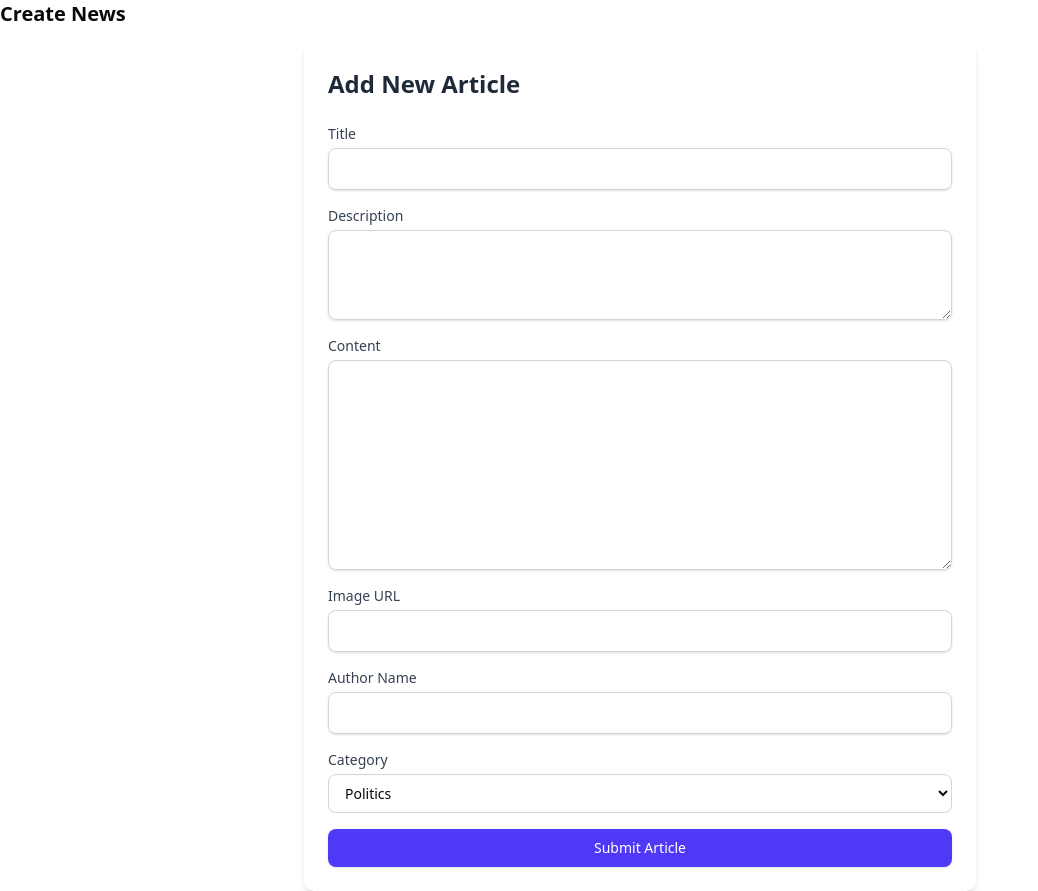
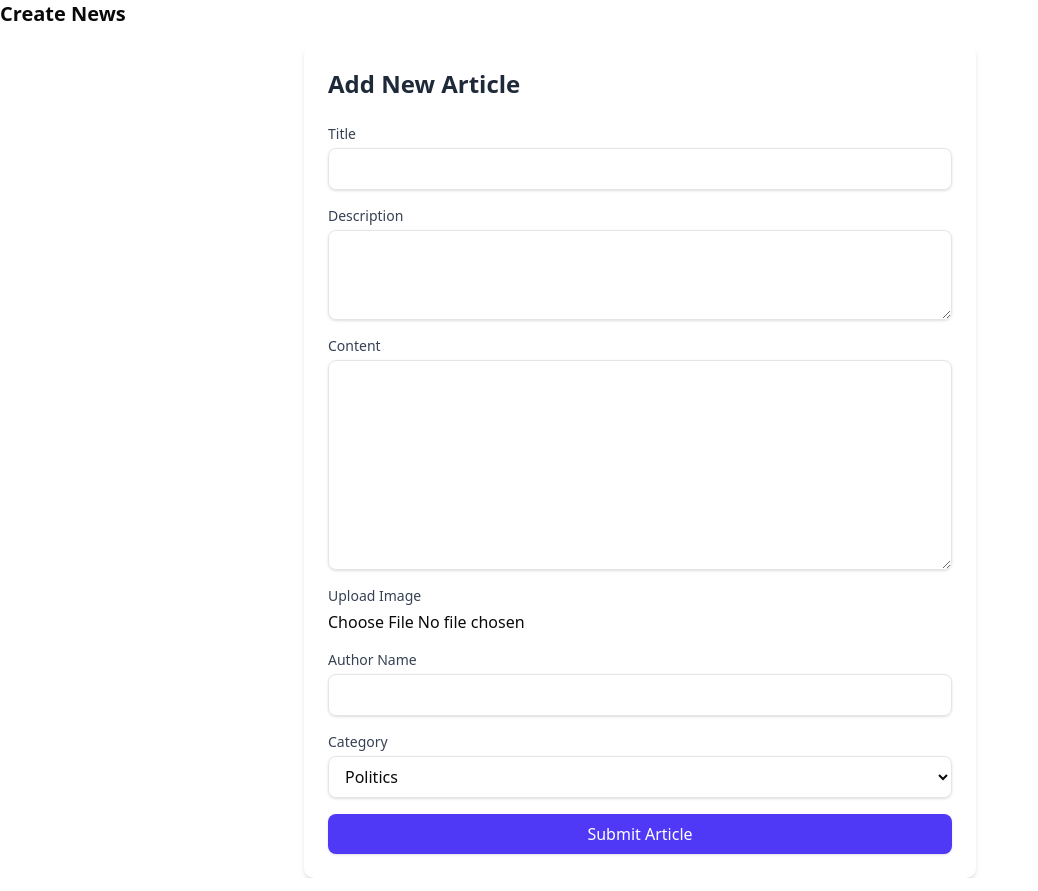
Before and after one commit to Jestin-Oommen/Newspaper, a Next.js app: page /create in a window 1280 px wide. Shown: the whole page, without its empty margins (0-1038 px from the left). Built offline with nearby package versions, Linux system fonts and the light colour scheme.

Commit message:
Skeketon, News Page

```diff
--- /dev/null
+++ b/app/api/articles/route.js
@@ -0,0 +1,61 @@
+import { NextResponse } from 'next/server';
+
+import { writeFile } from 'fs/promises';
+import path from 'path';
+import { mkdir } from 'fs/promises';
+import { existsSync } from 'fs';
+
+import { PrismaClient } from '@prisma/client';
+
+const prisma = new PrismaClient();
+
+export async function POST(req) {
+  try {
+    const formData = await req.formData();
+
+    const title = formData.get('title');
+    const description = formData.get('description');
+    const content = formData.get('content');
+    const author = formData.get('author');
+    const category = formData.get('category');
+    const imageFile = formData.get('image');
+
+    // Validate image file
+    if (!imageFile || typeof imageFile.name !== 'string') {
+      return NextResponse.json({ error: 'Image file is required' }, { status: 400 });
+    }
+
+    const buffer = Buffer.from(await imageFile.arrayBuffer());
+    const uploadDir = path.join(process.cwd(), 'public/uploads');
+
+    // Ensure the uploads directory exists
+    if (!existsSync(uploadDir)) {
+      await mkdir(uploadDir, { recursive: true });
+    }
+
+    const fileName = `${Date.now()}-${imageFile.name}`;
+    const filePath = path.join(uploadDir, fileName);
+
+    // Write the file to disk
+    await writeFile(filePath, buffer);
+
+    const imageUrl = `/uploads/${fileName}`; // This is the public URL path
+
+    // Store article in DB
+    const article = await prisma.article.create({
+      data: {
+        title,
+        description,
+        content,
+        imageUrl,
+        author,
+        category,
+      },
+    });
+
+    return NextResponse.json({ article }, { status: 201 });
+  } catch (error) {
+    console.error('Error saving article:', error);
+    return NextResponse.json({ error: 'Internal Server Error' }, { status: 500 });
+  }
+}
--- a/app/api/articles/route.ts
+++ /dev/null
@@ -1,31 +0,0 @@
-import { NextResponse } from 'next/server';
-import { PrismaClient } from '@prisma/client';
-
-const prisma = new PrismaClient();
-
-export async function POST(req: Request) {
-  try {
-    const body = await req.json();
-    const { title, description, content, imageUrl, author, category } = body;
-
-    if (!title || !description || !content || !imageUrl || !author || !category) {
-      return NextResponse.json({ message: 'All fields are required' }, { status: 400 });
-    }
-
-    const article = await prisma.article.create({
-      data: {
-        title,
-        description,
-        content,
-        imageUrl,
-        author,
-        category,
-      },
-    });
-
-    return NextResponse.json(article, { status: 201 });
-  } catch (error) {
-    console.error('Error creating article:', error);
-    return NextResponse.json({ message: 'Internal Server Error' }, { status: 500 });
-  }
-}
--- a/components/NewsForm.tsx
+++ b/components/NewsForm.tsx
@@ -1,4 +1,4 @@
-'use client'
+'use client';
 import { useState } from 'react';
 import { useRouter } from 'next/navigation';
 
@@ -7,20 +7,21 @@ export default function NewsForm() {
     title: '',
     description: '',
     content: '',
-    imageUrl: '',
+    image: null, // now storing the File
     author: '',
-    category: 'politics'
+    category: 'politics',
   });
   const [isSubmitting, setIsSubmitting] = useState(false);
   const [error, setError] = useState('');
   const router = useRouter();
 
   const handleChange = (e) => {
-    const { name, value } = e.target;
-    setFormData(prev => ({
-      ...prev,
-      [name]: value
-    }));
+    const { name, value, files } = e.target;
+    if (name === 'image') {
+      setFormData(prev => ({ ...prev, image: files[0] }));
+    } else {
+      setFormData(prev => ({ ...prev, [name]: value }));
+    }
   };
 
   const handleSubmit = async (e) => {
@@ -29,29 +30,32 @@ export default function NewsForm() {
     setError('');
 
     try {
+      const form = new FormData();
+      form.append('title', formData.title);
+      form.append('description', formData.description);
+      form.append('content', formData.content);
+      form.append('image', formData.image);
+      form.append('author', formData.author);
+      form.append('category', formData.category);
+
       const response = await fetch('/api/articles', {
         method: 'POST',
-        headers: {
-          'Content-Type': 'application/json',
-        },
-        body: JSON.stringify(formData),
+        body: form,
       });
 
       if (!response.ok) {
         throw new Error('Failed to submit article');
       }
 
-      // Reset form after successful submission
       setFormData({
         title: '',
         description: '',
         content: '',
-        imageUrl: '',
+        image: null,
         author: '',
-        category: 'politics'
+        category: 'politics',
       });
 
-      // Redirect or show success message
       router.refresh();
       alert('Article submitted successfully!');
     } catch (err) {
@@ -67,7 +71,7 @@ export default function NewsForm() {
 
       {error && <div className="mb-4 p-3 bg-red-100 text-red-700 rounded">{error}</div>}
 
-      <form onSubmit={handleSubmit} className="space-y-4">
+      <form onSubmit={handleSubmit} className="space-y-4" encType="multipart/form-data">
         <div>
           <label htmlFor="title" className="block text-sm font-medium text-gray-700">Title</label>
           <input
@@ -77,7 +81,7 @@ export default function NewsForm() {
             value={formData.title}
             onChange={handleChange}
             required
-            className="mt-1 block w-full px-3 py-2 border border-gray-300 rounded-md shadow-sm focus:outline-none focus:ring-indigo-500 focus:border-indigo-500"
+            className="mt-1 block w-full px-3 py-2 border rounded-md shadow-sm"
           />
         </div>
 
@@ -90,7 +94,7 @@ export default function NewsForm() {
             onChange={handleChange}
             required
             rows={3}
-            className="mt-1 block w-full px-3 py-2 border border-gray-300 rounded-md shadow-sm focus:outline-none focus:ring-indigo-500 focus:border-indigo-500"
+            className="mt-1 block w-full px-3 py-2 border rounded-md shadow-sm"
           />
         </div>
 
@@ -103,20 +107,20 @@ export default function NewsForm() {
             onChange={handleChange}
             required
             rows={8}
-            className="mt-1 block w-full px-3 py-2 border border-gray-300 rounded-md shadow-sm focus:outline-none focus:ring-indigo-500 focus:border-indigo-500"
+            className="mt-1 block w-full px-3 py-2 border rounded-md shadow-sm"
           />
         </div>
 
         <div>
-          <label htmlFor="imageUrl" className="block text-sm font-medium text-gray-700">Image URL</label>
+          <label htmlFor="image" className="block text-sm font-medium text-gray-700">Upload Image</label>
           <input
-            type="url"
-            id="imageUrl"
-            name="imageUrl"
-            value={formData.imageUrl}
+            type="file"
+            id="image"
+            name="image"
+            accept="image/*"
             onChange={handleChange}
             required
-            className="mt-1 block w-full px-3 py-2 border border-gray-300 rounded-md shadow-sm focus:outline-none focus:ring-indigo-500 focus:border-indigo-500"
+            className="mt-1 block w-full"
           />
         </div>
 
@@ -129,7 +133,7 @@ export default function NewsForm() {
             value={formData.author}
             onChange={handleChange}
             required
-            className="mt-1 block w-full px-3 py-2 border border-gray-300 rounded-md shadow-sm focus:outline-none focus:ring-indigo-500 focus:border-indigo-500"
+            className="mt-1 block w-full px-3 py-2 border rounded-md shadow-sm"
           />
         </div>
 
@@ -140,7 +144,7 @@ export default function NewsForm() {
             name="category"
             value={formData.category}
             onChange={handleChange}
-            className="mt-1 block w-full pl-3 pr-10 py-2 text-base border border-gray-300 focus:outline-none focus:ring-indigo-500 focus:border-indigo-500 sm:text-sm rounded-md"
+            className="mt-1 block w-full px-3 py-2 border rounded-md shadow-sm"
           >
             <option value="politics">Politics</option>
             <option value="business">Business</option>
@@ -153,7 +157,7 @@ export default function NewsForm() {
           <button
             type="submit"
             disabled={isSubmitting}
-            className={`w-full flex justify-center py-2 px-4 border border-transparent rounded-md shadow-sm text-sm font-medium text-white bg-indigo-600 hover:bg-indigo-700 focus:outline-none focus:ring-2 focus:ring-offset-2 focus:ring-indigo-500 ${isSubmitting ? 'opacity-50 cursor-not-allowed' : ''}`}
+            className={`w-full py-2 px-4 rounded-md shadow-sm text-white bg-indigo-600 hover:bg-indigo-700 ${isSubmitting ? 'opacity-50 cursor-not-allowed' : ''}`}
           >
             {isSubmitting ? 'Submitting...' : 'Submit Article'}
           </button>
--- a/tsconfig.json
+++ b/tsconfig.json
@@ -28,7 +28,7 @@
     ".next/types/**/*.ts",
     "**/*.ts",
     "**/*.tsx"
-, "components/NewsForm.jsx", "prisma/seed.js", "components/PoliticsNews.tsx", "app/api/articles/[id]/route.js"  ],
+, "components/NewsForm.jsx", "prisma/seed.js", "components/PoliticsNews.tsx", "app/api/articles/[id]/route.js", "app/api/articles/route.js"  ],
   "exclude": [
     "node_modules"
   ]
```
Also changed, not shown: public/uploads/1750356817690-business1.jpg (added).
